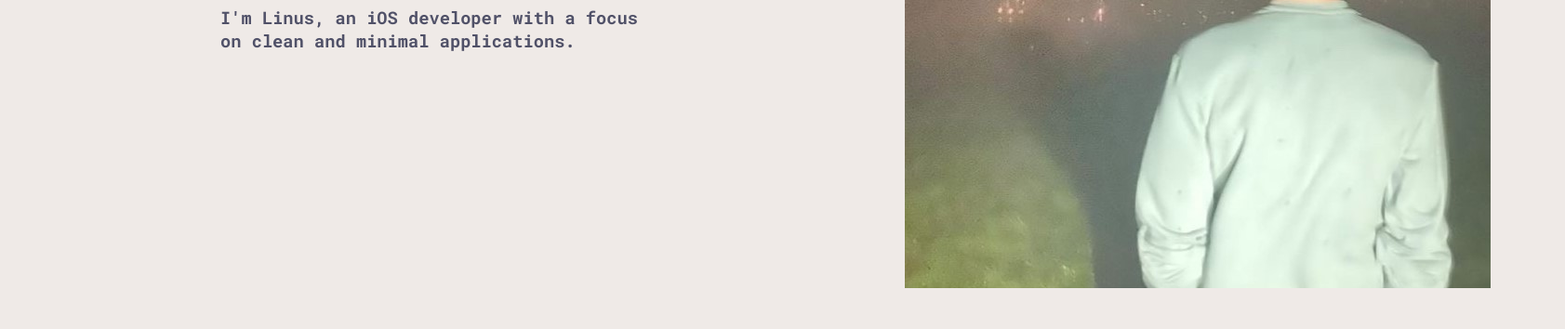
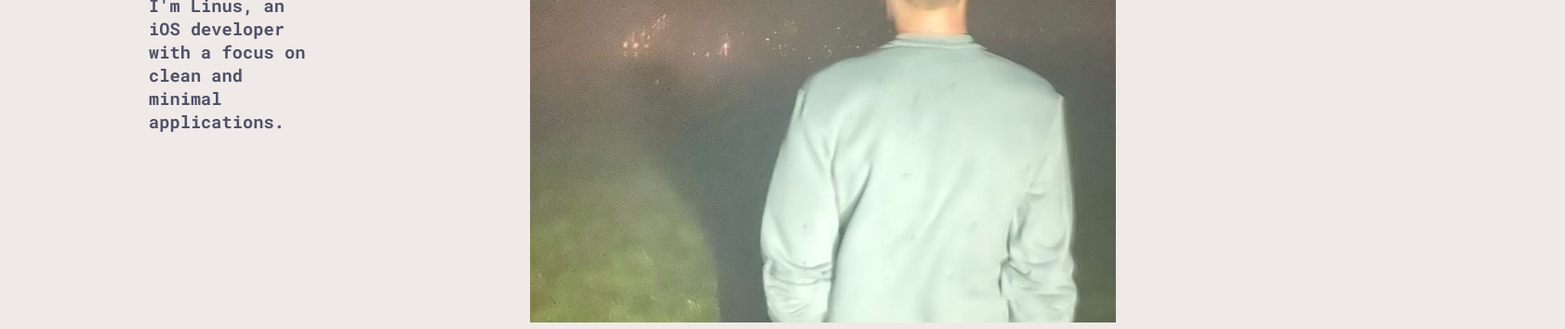
Before and after one commit to linussewell/linussewell.github.io, a plain HTML site: page index.html in a window 1280 px wide. Shown: the part 455-809 px from the top of the page at 93% size, 1683 px wide, since content can reach past the window. Drawn offline with Linux system fonts and the light colour scheme.

Commit message:
grid fix

```diff
--- a/css/styles.css
+++ b/css/styles.css
@@ -566,33 +566,24 @@ body, html {
 /* kacper code */
 
 .grid_container {
-    margin: 10em;
-    display: grid;
+    display: flex;
 
-    grid-template-areas:
-    "content" "image";
-    grid-template-columns: 1fr 1fr;
-    grid-template-rows: 50vh;
-    gap: 1em;
-
+    justify-content: space-around;
     align-items: center;
-    justify-content: center;
-
-    width: 100%;
-    max-width: 100vh;
-    max-height: 50vh;
-
 
 }
 
+
 .grid_container .content {
     grid-area: "content";
-    margin-left: 45em; /* tweak this */
+    margin-left: 5em;
     margin-right: 5em;
     padding: 5em;
     text-align: left;
-    width: 30em;
+    width: 35em;
+    align-items: right;
 }
+
 
 .grid_container .content h1 {
     color: var(--heading-text-colour);
@@ -602,7 +593,6 @@ body, html {
     color: var(--primary-text-colour)
 }
 
-
 .grid_container .grid_image {
     grid-area: "image";
     padding: 5em;
--- a/index.html
+++ b/index.html
@@ -42,7 +42,7 @@
             <h3>I'm Linus, an iOS developer with a focus on clean and minimal applications.</h3>
         </div>
         <div class="grid_image">
-            <img src="img/profile.jpg" alt="An awesome image of me">
+            <img src="img/profile.jpg" alt="Dimly lit image of the back of myself, with fog in the distance stood atop a hill">
         </div>
     </div>
 
```
